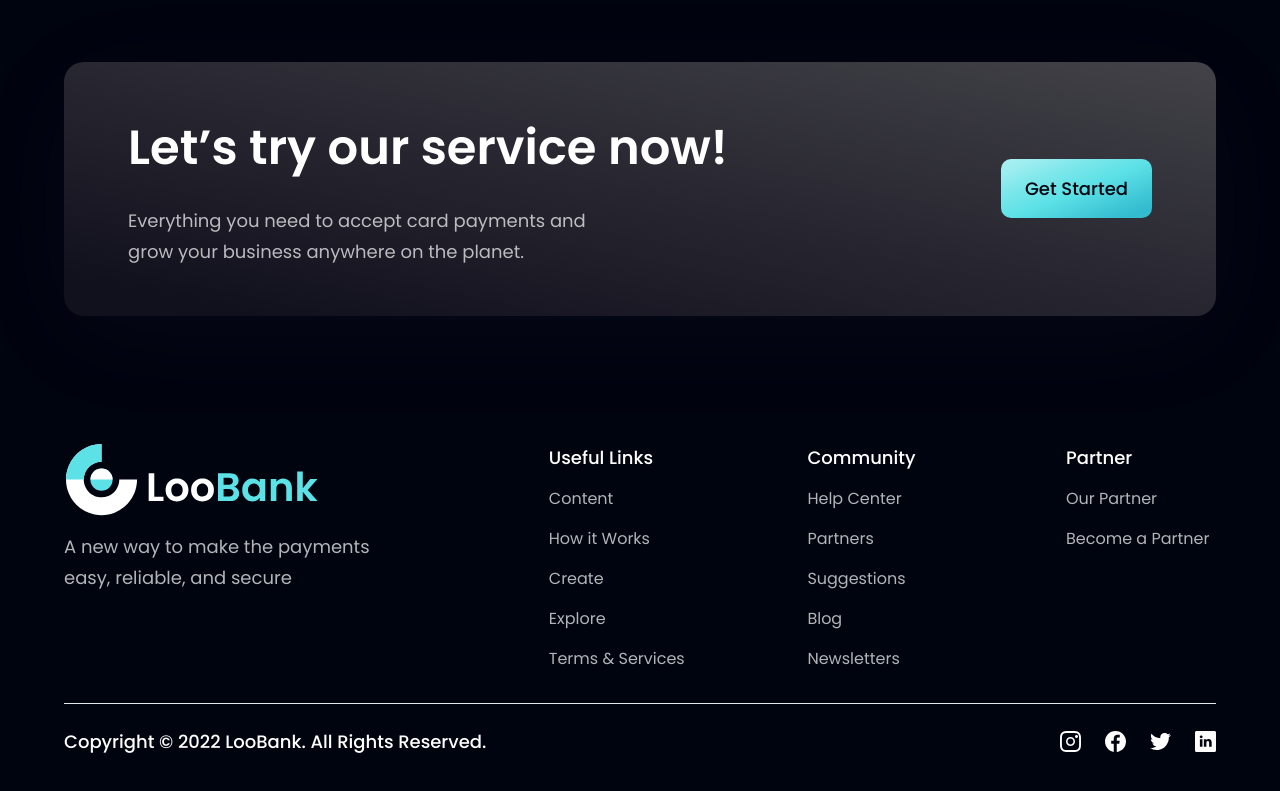
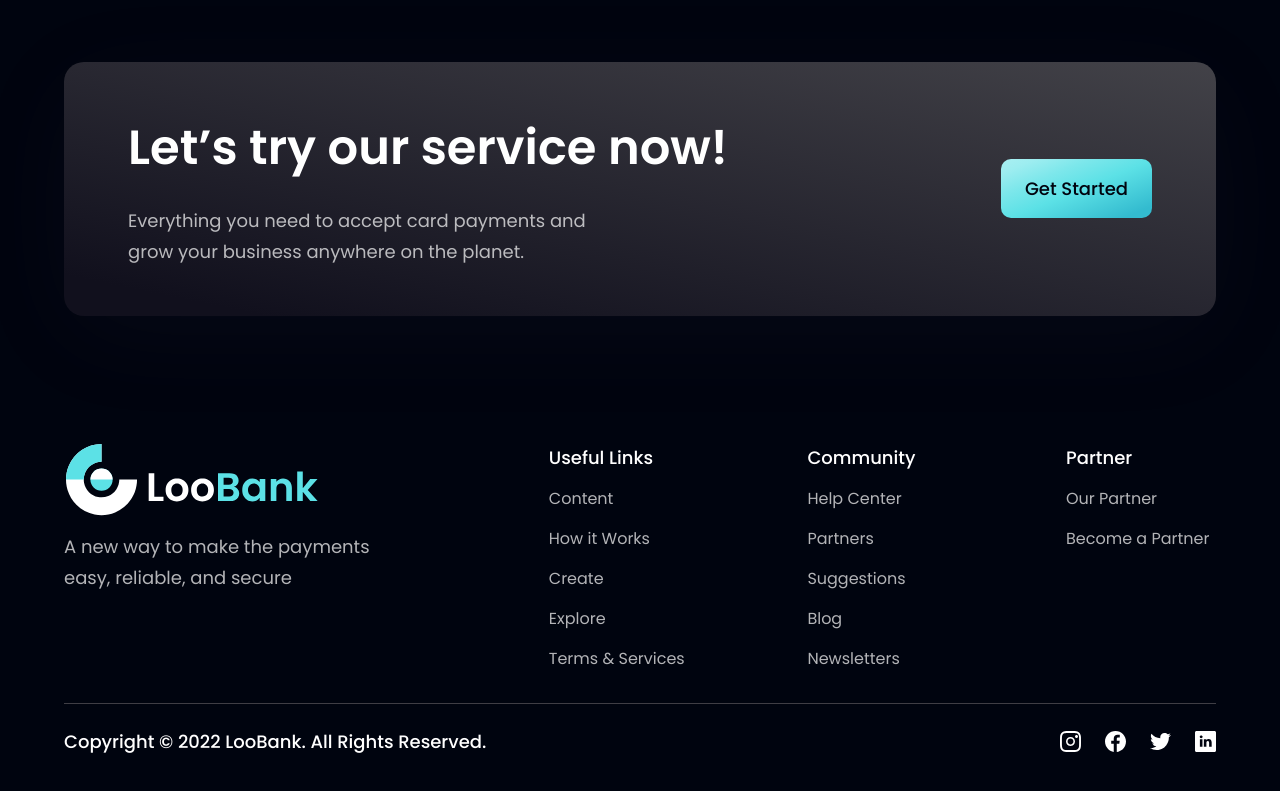
Before and after one commit to masadamsahid/LooBank-TailwindCSS, a React (Vite) app: page / in a window 1280 px wide. Shown: the part 4082-4873 px from the top of the page. Built offline with nearby package versions, Linux system fonts and the light colour scheme.

Commit message:
change footer border top color

```diff
--- a/src/components/Footer.jsx
+++ b/src/components/Footer.jsx
@@ -34,7 +34,7 @@ const Footer = () => (
       </div>
     </div>
 
-    <div className="w-full flex justify-between items-center md:flex-row flex-col pt-6 border-t-[1px] border-t-[#3f3r45]">
+    <div className="w-full flex justify-between items-center md:flex-row flex-col pt-6 border-t-[1px] border-t-[#3f3e45]">
       <p className="font-poppins font-medium text-center text-[18px] leading-[27px] text-white">
         Copyright © 2022 LooBank. All Rights Reserved.
       </p>
```
